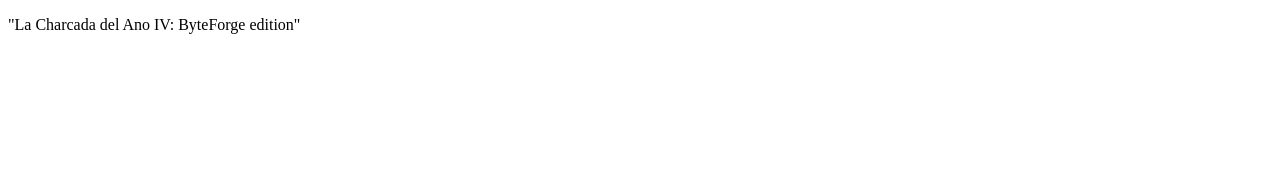
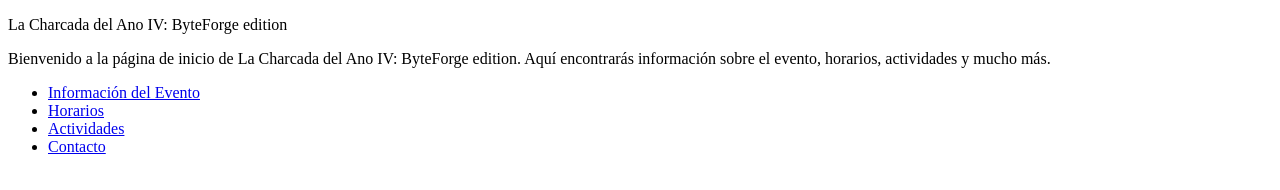
Before and after one commit to dilan-alt-bot/Charcada-del-a-o, a plain HTML site: page pagina_inicio.html in a window 1280 px wide. Drawn offline with Linux system fonts and the light colour scheme.

Commit message:
Indice Predefinido
Diseño basico Indice

```diff
--- a/pagina_inicio.html
+++ b/pagina_inicio.html
@@ -2,4 +2,12 @@
 <html lang="es">
    <head><meta charset="UTF-8">
       <title>La Caharcada del Ano</title>
-<body><p>"La Charcada del Ano IV: ByteForge edition"
+<body><p>La Charcada del Ano IV: ByteForge edition</p>
+      <p>Bienvenido a la página de inicio de La Charcada del Ano IV: ByteForge edition. Aquí encontrarás información sobre el evento, horarios, actividades y mucho más.</p>
+      <ul>
+         <li><a href="info web/informacion.html">Información del Evento</a></li>
+         <li><a href="info web/horarios.html">Horarios</a></li>
+         <li><a href="info web/actividades.html">Actividades</a></li>
+         <li><a href="info web/contacto.html">Contacto</a></li>
+      </ul>
+   </body>
```
